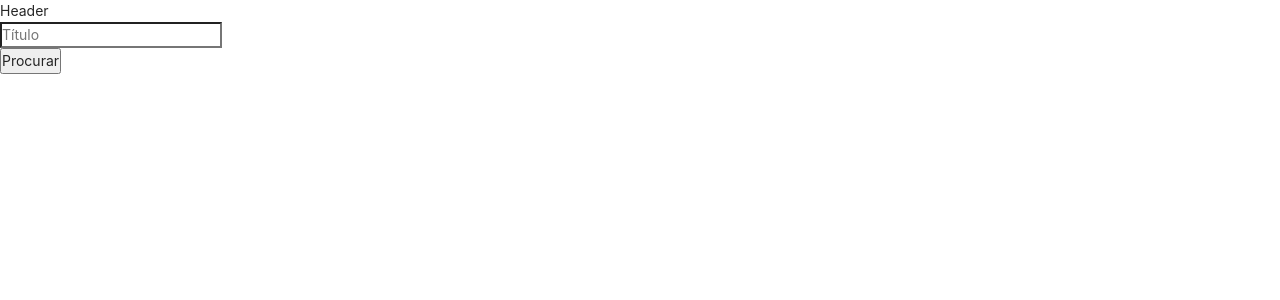
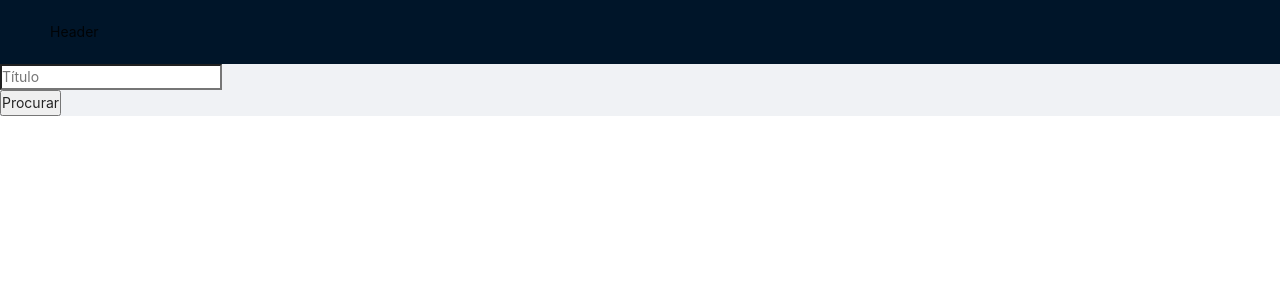
Before and after one commit to rodamaral/react-openlibrary, a React (Create React App) app: page / in a window 1280 px wide. Shown: the top 300 px of the page. Built offline with nearby package versions, Linux system fonts and the light colour scheme.

Commit message:
Extracts components SearchTitle and WorkList

```diff
--- a/src/App.tsx
+++ b/src/App.tsx
@@ -11,8 +11,6 @@ export default function App() {
 
     return (
         <>
-            <header>Header</header>
-
             <main>
                 <Routes />
             </main>
--- /dev/null
+++ b/src/components/SearchTitle/SearchTitle.tsx
@@ -0,0 +1,39 @@
+import React, { ChangeEvent, Dispatch, FormEvent, SetStateAction } from 'react'
+
+interface Props {
+    query: string
+    setQuery: Dispatch<SetStateAction<string>>
+    onSearch: (event: FormEvent<HTMLFormElement>) => void
+    isFetching: boolean
+}
+
+export default function SearchTitle({ query, setQuery, isFetching, onSearch }: Props) {
+    const onQueryChange = (event: ChangeEvent<HTMLInputElement>) => {
+        setQuery(event?.target.value)
+    }
+
+    return (
+        <section>
+            <div>
+                <form onSubmit={onSearch}>
+                    <div>
+                        <div>
+                            <input
+                                type="text"
+                                placeholder="Título"
+                                defaultValue={query}
+                                onChange={onQueryChange}
+                            />
+                        </div>
+
+                        <div>
+                            <button type="submit" disabled={isFetching}>
+                                Procurar
+                            </button>
+                        </div>
+                    </div>
+                </form>
+            </div>
+        </section>
+    )
+}
--- /dev/null
+++ b/src/components/SearchTitle/index.ts
@@ -0,0 +1,3 @@
+import SearchTitle from './SearchTitle';
+
+export default SearchTitle;
--- /dev/null
+++ b/src/components/WorkList/WorkList.tsx
@@ -0,0 +1,41 @@
+import { Skeleton } from 'antd'
+import WorkLine from 'components/WorkLine'
+import React, { Dispatch, SetStateAction } from 'react'
+import IDoc from 'types/IDoc'
+
+interface Props {
+    isFetching: boolean
+    works: IDoc[]
+    numFound: number
+    setPage: Dispatch<SetStateAction<number>>
+    onFetch: () => Promise<void>
+}
+
+const WorkList = ({ works, numFound, isFetching, setPage, onFetch }: Props) => {
+    const onClick = () => {
+        setPage((p) => p + 1)
+        onFetch()
+    }
+
+    return (
+        <section>
+            <div>
+                {isFetching && <Skeleton avatar active paragraph={{ rows: 10 }} />}
+
+                {works.length > 0 && (
+                    <p>
+                        Showing <strong>{works.length}</strong> of <strong>{numFound}</strong>{' '}
+                        results.
+                    </p>
+                )}
+                {works.map((work) => (
+                    <WorkLine key={work.key} work={work} />
+                ))}
+            </div>
+
+            {works.length < numFound && <button onClick={onClick}>Próximo</button>}
+        </section>
+    )
+}
+
+export default WorkList
--- /dev/null
+++ b/src/components/WorkList/index.ts
@@ -0,0 +1,3 @@
+import WorkList from './WorkList';
+
+export default WorkList;
--- a/src/pages/Home.tsx
+++ b/src/pages/Home.tsx
@@ -1,24 +1,28 @@
-import WorkLine from 'components/WorkLine'
-import React, { ChangeEvent, FormEvent, useState } from 'react'
+import { Layout } from 'antd'
+import SearchTitle from 'components/SearchTitle'
+import WorkList from 'components/WorkList'
+import React, { FormEvent, useCallback, useState } from 'react'
 import { connect } from 'react-redux'
 import { toast } from 'react-toastify'
 import { search } from 'services/openLibrary'
 import { reset } from 'store/auth'
 import IDoc from 'types/IDoc'
 
+const { Header, Content } = Layout
+
 function Home({ reset }: { reset: Function }) {
     const [query, setQuery] = useState('')
     const [isFetching, setIsFetching] = useState(false)
     const [works, setWorks] = useState<IDoc[]>([])
     const [numFound, setNumFound] = useState(0)
+    const [page, setPage] = useState(1)
 
-    const onSearch = async (event: FormEvent<HTMLFormElement>) => {
+    const onFetch = useCallback(async () => {
         try {
-            event.preventDefault()
             setIsFetching(true)
             setWorks([])
 
-            const result = await search({ title: query, page: 1 })
+            const result = await search({ title: query, page })
             const { docs = [], numFound = 0 } = result
 
             setWorks(docs)
@@ -31,51 +35,34 @@ function Home({ reset }: { reset: Function }) {
         } finally {
             setIsFetching(false)
         }
-    }
+    }, [query, page])
 
-    const onQueryChange = (event: ChangeEvent<HTMLInputElement>) => {
-        setQuery(event?.target.value)
+    const onSearch = async (event: FormEvent<HTMLFormElement>) => {
+        event.preventDefault()
+        onFetch()
     }
 
     return (
-        <div>
-            <section>
-                <div>
-                    <form onSubmit={onSearch}>
-                        <div>
-                            <div>
-                                <input
-                                    type="text"
-                                    placeholder="Título"
-                                    defaultValue={query}
-                                    onChange={onQueryChange}
-                                />
-                            </div>
+        <Layout>
+            <Header>Header</Header>
 
-                            <div>
-                                <button type="submit" disabled={isFetching}>
-                                    Procurar
-                                </button>
-                            </div>
-                        </div>
-                    </form>
-                </div>
-            </section>
-            <section>
-                <div>
-                    {isFetching && <span>Loading...</span>}
-                    {works.length > 0 && (
-                        <p>
-                            Showing <strong>{works.length}</strong> of <strong>{numFound}</strong>{' '}
-                            results.
-                        </p>
-                    )}
-                    {works.map((work) => (
-                        <WorkLine key={work.key} work={work} />
-                    ))}
-                </div>
-            </section>
-        </div>
+            <Content>
+                <SearchTitle
+                    query={query}
+                    setQuery={setQuery}
+                    isFetching={isFetching}
+                    onSearch={onSearch}
+                />
+
+                <WorkList
+                    works={works}
+                    isFetching={isFetching}
+                    numFound={numFound}
+                    setPage={setPage}
+                    onFetch={onFetch}
+                />
+            </Content>
+        </Layout>
     )
 }
 
```
